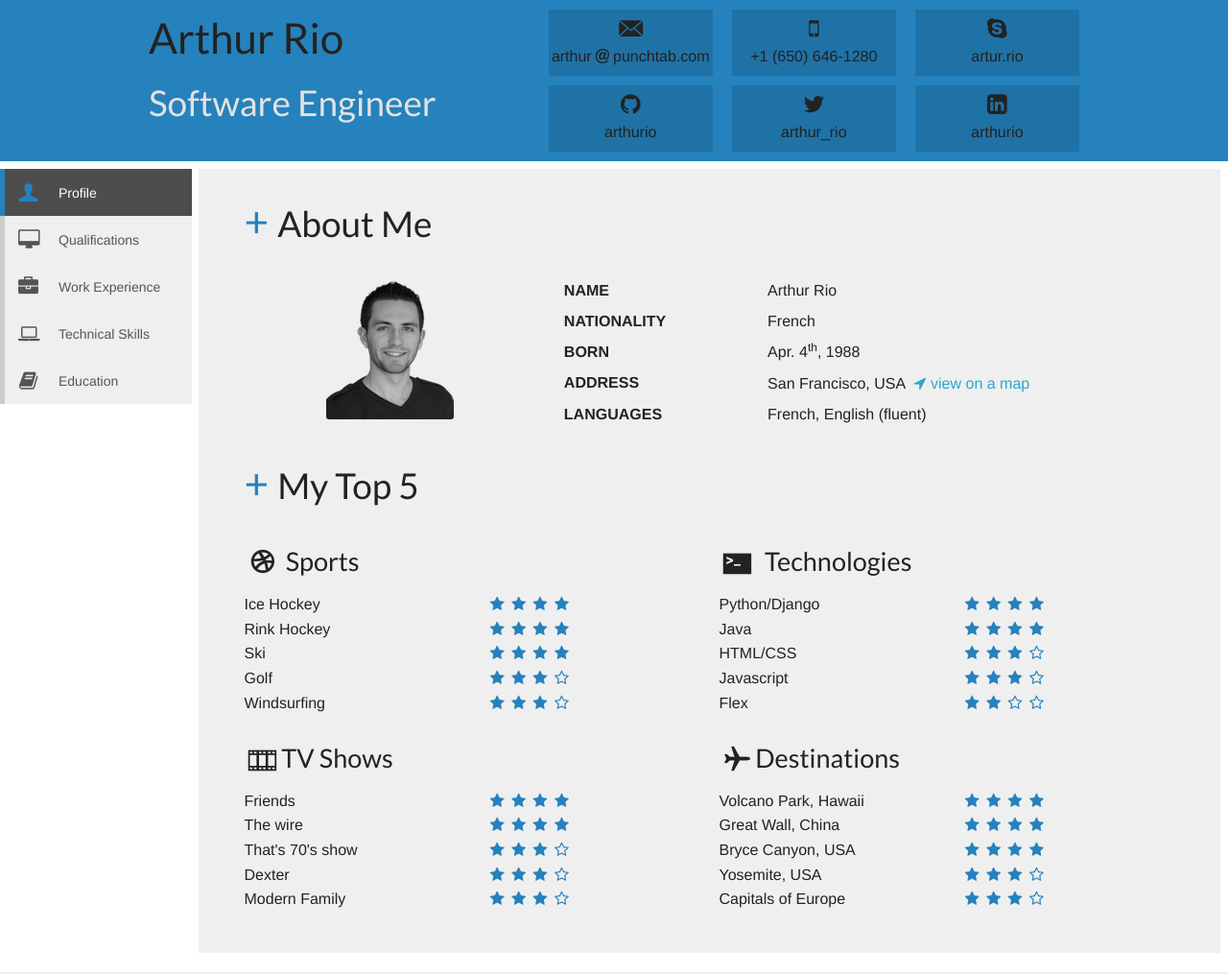
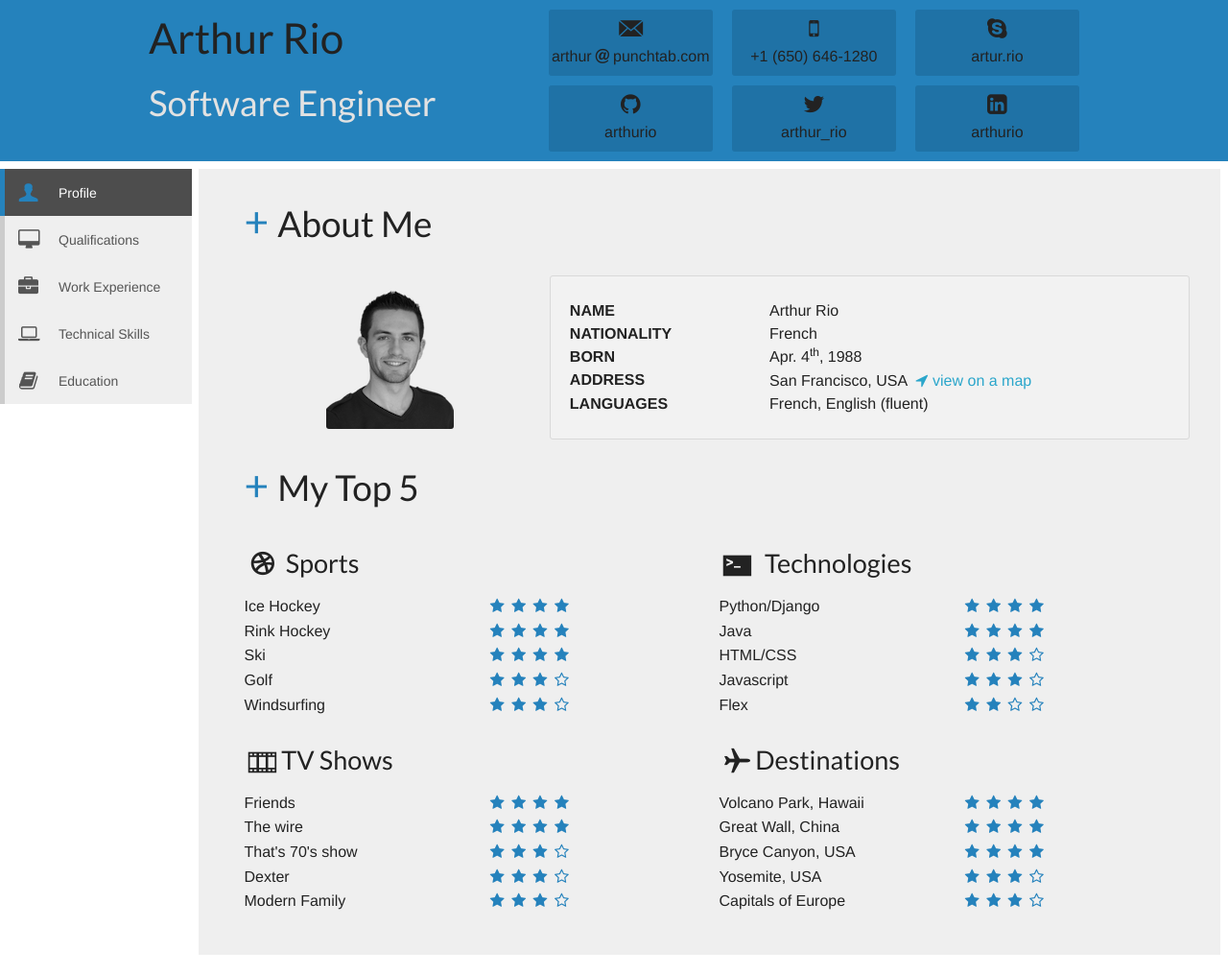
Before and after one commit to arthurio/site_heroku, a Django app: page / in a window 1280 px wide. Shown: the whole page at 96% size. Run offline with Django 3.2, Linux system fonts and the light colour scheme; some web fonts are replaced.

Commit message:
change profile to use panel

```diff
--- a/perso/static/css/style.css
+++ b/perso/static/css/style.css
@@ -88,6 +88,10 @@ h1, h2, h3, h4, h5 {
 .panel h5 {
     line-height: 1.5em;
     border-bottom: 1px solid #d9d9d9;
+}
+
+.panel {
+    border-radius: 3px;
 }
 
 p.indent {
@@ -184,7 +188,11 @@ ul {
 
 .header .contact a:focus, .header .contact a:hover{
     color: #2582BC;
-    background: #222;
+}
+
+.header .contact li .inner:hover,
+.header .contact li .inner:focus {
+    background-color: #222;
 }
 
 .header ul.small-block-grid-3.large-block-grid-3 {
@@ -197,7 +205,8 @@ ul {
 
 .header .contact li .inner {
     text-align: center;
-    background: #1F72A6;
+    background-color: #1F72A6;
+    border-radius: 3px;
 }
 
 .header .contact li .inner > a {
@@ -419,12 +428,12 @@ ul {
         text-align: center;
         border-radius: 3px;
         width: 133px;
-        height: 150px;
+        height: 160px;
         margin: 0 auto;
     }
 
     .profile .image-wrapper img {
-        margin-top: -15px;
+        margin-top: -5px;
     }
 
     .profile .content>.row>.columns {
@@ -439,7 +448,7 @@ ul {
     }
 
     .profile .id-card>.row {
-        margin: 0 auto 1em;
+        margin: 0 auto 0.5em;
     }
 
     .profile .id-card .columns:first-child {
--- a/perso/templates/profile.html
+++ b/perso/templates/profile.html
@@ -9,7 +9,7 @@
             <img src="/static/images/picture/bw/tall.png"/>
         </div>
     </div>
-    <div class="small-12 large-8 columns id-card">
+    <div class="small-12 large-8 columns id-card panel">
         <div class="row">
             <div class="small-6 large-4 columns">
                 NAME
```
